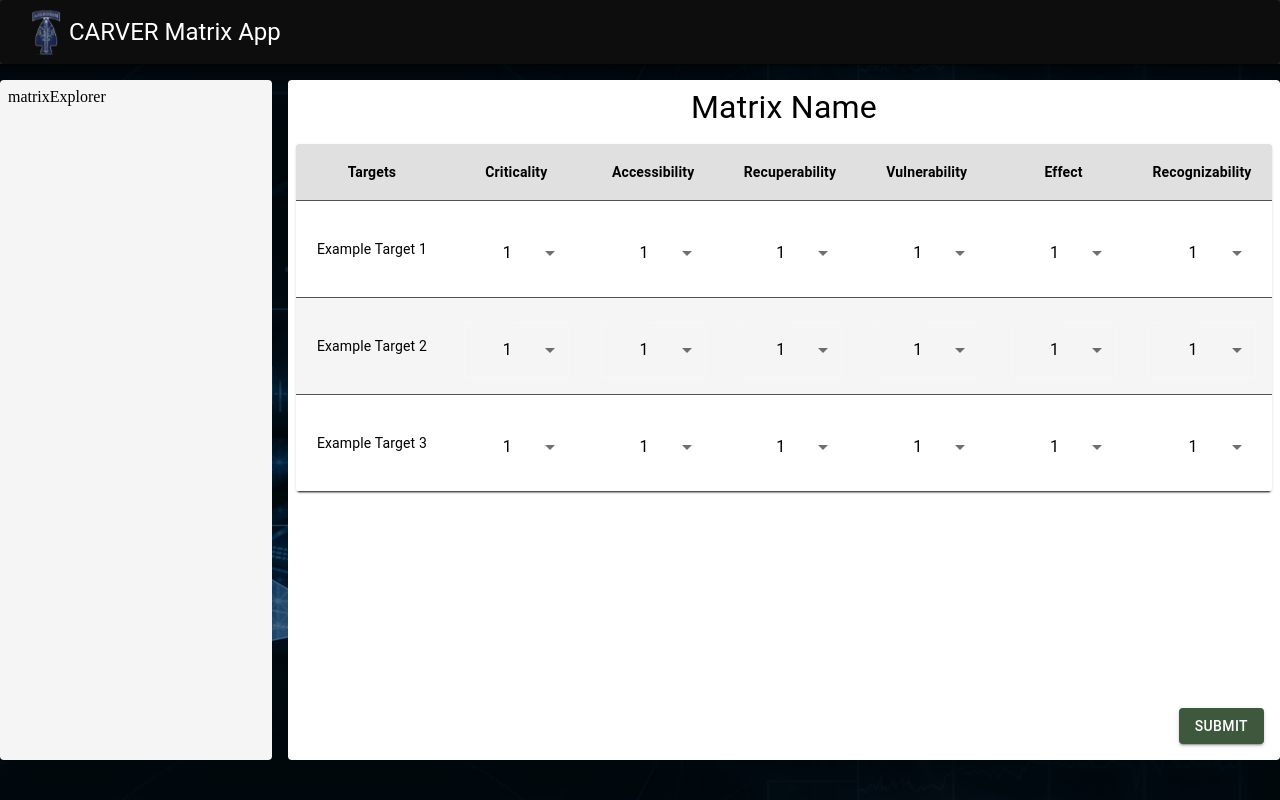
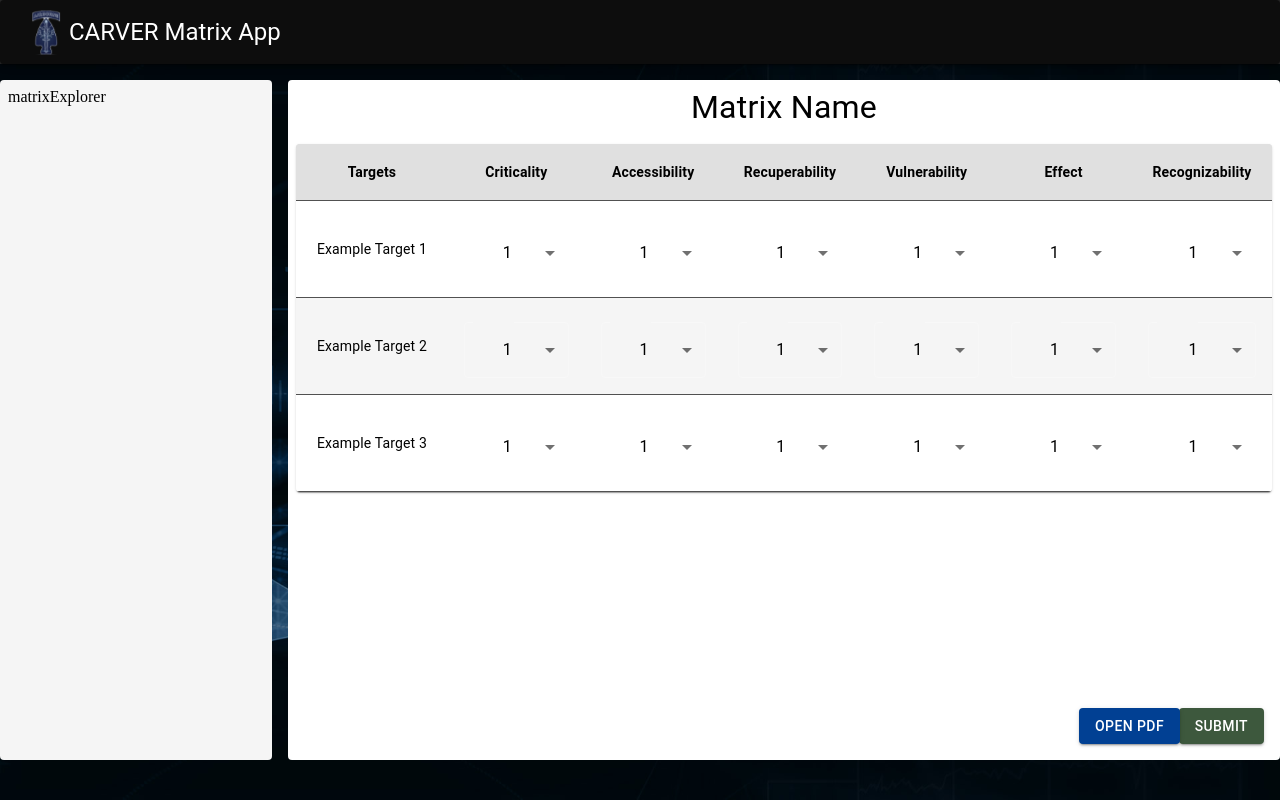
Before and after one commit to garyorsargos/carver-matrix, a React (Vite) app in the folder ui/: page /EditMatrix in a window 1280 px wide. Built offline with nearby package versions, Linux system fonts and the light colour scheme.

Commit message:
Added basic matrix print 2 pdf feature

```diff
--- a/ui/package.json
+++ b/ui/package.json
@@ -16,6 +16,8 @@
     "@mui/icons-material": "^6.1.0",
     "@mui/material": "^6.1.0",
     "axios": "^1.7.7",
+    "html2canvas": "^1.4.1",
+    "jspdf": "^2.5.2",
     "react": "^18.3.1",
     "react-dom": "^18.3.1",
     "react-router-dom": "^6.26.2"
--- a/ui/src/pages/EditMatrix.tsx
+++ b/ui/src/pages/EditMatrix.tsx
@@ -13,6 +13,8 @@ import {
 import MatrixExplorer from "../components/custom/search/matrixExplorer";
 import CategoryGroup from "../components/custom/editMatrix/categoryGroup";
 import { MultiMatrixProvider } from "../components/custom/multiMatrixProvider";
+import jsPDF from 'jspdf';
+import html2canvas from 'html2canvas';
 
 export const EditMatrix: React.FC = () => {
   const categories = [
@@ -25,6 +27,21 @@ export const EditMatrix: React.FC = () => {
   ];
 
   const targets = ["Example Target 1", "Example Target 2", "Example Target 3"];
+
+  const openPdfInNewTab = async () => {
+    const element = document.getElementById('pdf-content');
+    if (element) {
+      const canvas = await html2canvas(element);
+      const imgData = canvas.toDataURL('image/png');
+      const pdf = new jsPDF('p', 'mm', 'a4');
+      const pdfWidth = pdf.internal.pageSize.getWidth();
+      const pdfHeight = (canvas.height * pdfWidth) / canvas.width;
+      pdf.addImage(imgData, 'PNG', 0, 0, pdfWidth, pdfHeight);
+      const pdfBlob = pdf.output('blob');
+      const pdfUrl = URL.createObjectURL(pdfBlob);
+      window.open(pdfUrl, '_blank');
+    }
+  };
 
   return (
     <MultiMatrixProvider>
@@ -61,6 +78,7 @@ export const EditMatrix: React.FC = () => {
             position: "relative",
           }}
         >
+          <div id="pdf-content">
             <Typography
               variant="h4"
               align="center"
@@ -137,6 +155,7 @@ export const EditMatrix: React.FC = () => {
                 </TableBody>
               </Table>
             </TableContainer>
+          </div>
 
           <Button
             variant="contained"
@@ -145,6 +164,15 @@ export const EditMatrix: React.FC = () => {
           >
             Submit
           </Button>
+
+          <Button
+            variant="contained"
+            color="primary"
+            sx={{ position: "absolute", bottom: 16, right: 100, zIndex: 10 }}
+            onClick={openPdfInNewTab}
+          >
+            Open PDF
+          </Button>
         </Box>
       </Box>
     </MultiMatrixProvider>
```
Also changed, not shown: 2 other files (tests, documents, lock files or other folders). Lines whose indentation alone changed are shown as unchanged.
